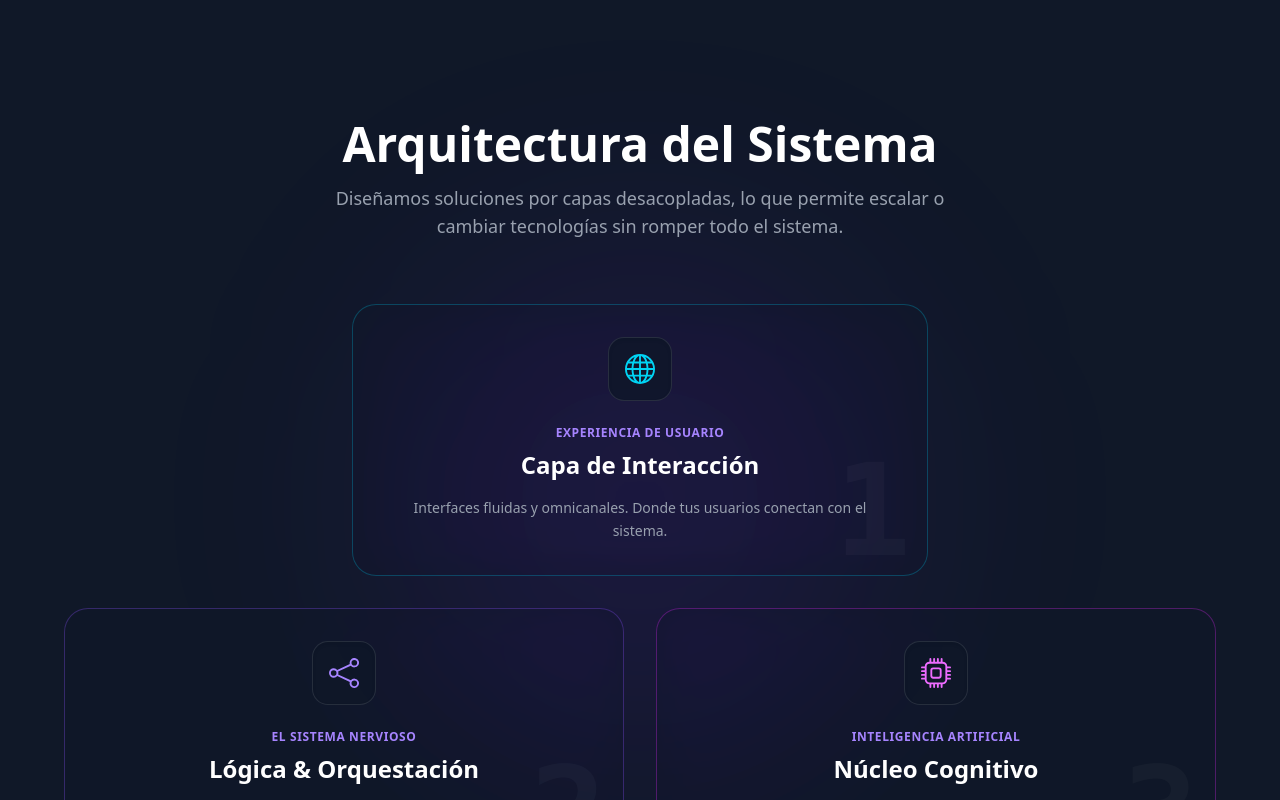
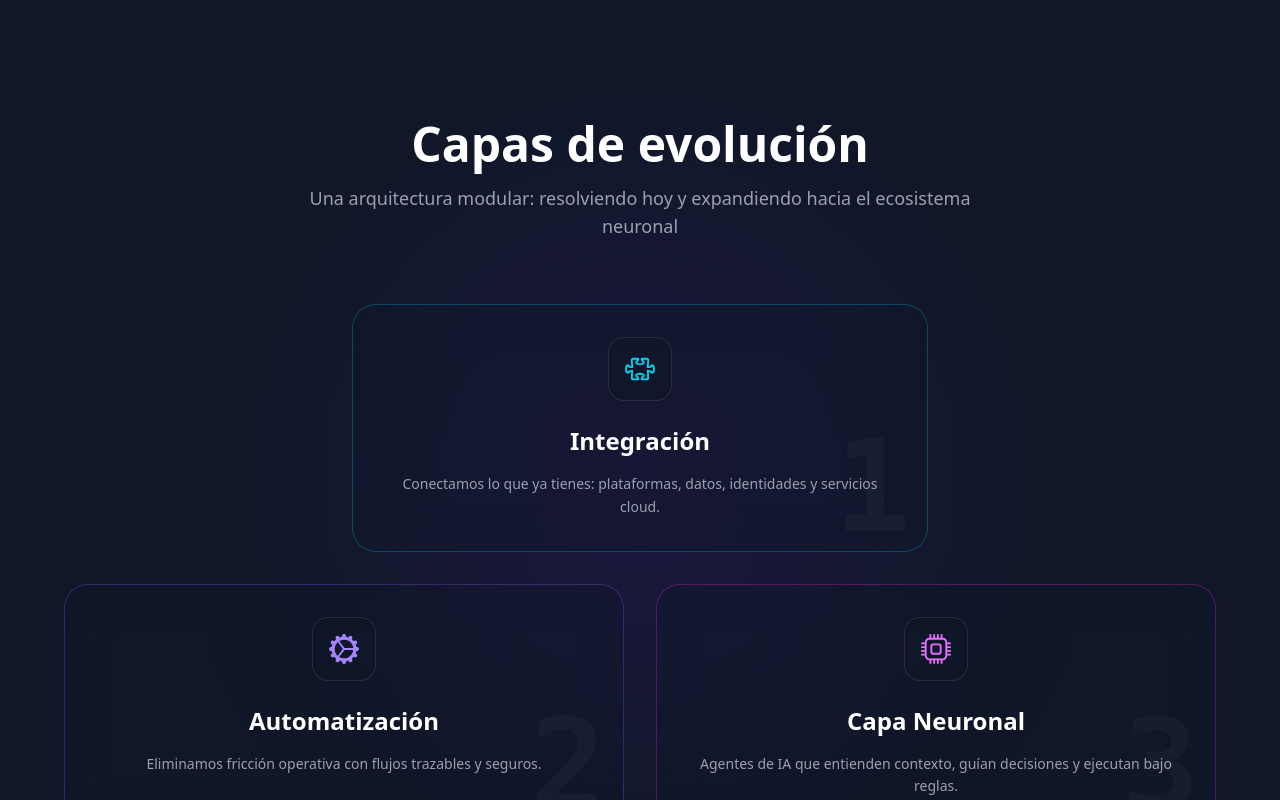
Before and after one commit to benjvvg/Landing-ILMIO, a React (Vite) app: page / in a window 1280 px wide. Shown: the part 1680-2480 px from the top of the page. Built offline with nearby package versions, Linux system fonts and the light colour scheme.

Commit message:
Ajuste de diseño

```diff
--- a/src/components/Arquitectura.jsx
+++ b/src/components/Arquitectura.jsx
@@ -1,32 +1,29 @@
-import { BsCpu, BsShare, BsGlobe } from "react-icons/bs"
+import { BsCpu, BsPuzzle, BsGearWideConnected } from "react-icons/bs"
 
 function Arquitectura() {
     const capas = [
         {
-            id: "interaccion",
-            nombre: "Capa de Interacción",
-            subtitulo: "Experiencia de Usuario",
-            desc: "Interfaces fluidas y omnicanales. Donde tus usuarios conectan con el sistema.",
-            icono: <BsGlobe className="text-cyan-400" />,
+            id: "integración",
+            nombre: "Integración",
+            desc: "Conectamos lo que ya tienes: plataformas, datos, identidades y servicios cloud.",
+            icono: <BsPuzzle className="text-cyan-400" />,
             color: "border-cyan-500/30 hover:border-cyan-500/60",
             bgGradient: "from-cyan-500/10 to-transparent",
             className: "md:col-span-2 md:w-1/2 md:mx-auto"
         },
         {
-            id: "orquestacion",
-            nombre: "Lógica & Orquestación",
-            subtitulo: "El Sistema Nervioso",
-            desc: "Integración de flujos. Conectamos tus herramientas actuales para automatizar tareas.",
-            icono: <BsShare className="text-violet-400" />,
+            id: "automatización",
+            nombre: "Automatización",
+            desc: "Eliminamos fricción operativa con flujos trazables y seguros.",
+            icono: <BsGearWideConnected className="text-violet-400" />,
             color: "border-violet-500/30 hover:border-violet-500/60",
             bgGradient: "from-violet-500/10 to-transparent",
             className: "md:col-span-1"
         },
         {
             id: "inteligencia",
-            nombre: "Núcleo Cognitivo",
-            subtitulo: "Inteligencia Artificial",
-            desc: "Modelos de IA que analizan, deciden y generan contenido en tiempo real.",
+            nombre: "Capa Neuronal",
+            desc: "Agentes de IA que entienden contexto, guían decisiones y ejecutan bajo reglas.",
             icono: <BsCpu className="text-fuchsia-400" />,
             color: "border-fuchsia-500/30 hover:border-fuchsia-500/60",
             bgGradient: "from-fuchsia-500/10 to-transparent",
@@ -35,15 +32,15 @@ function Arquitectura() {
     ];
 
     return (
-        <section className="py-24 px-4 relative z-10 overflow-hidden">
+        <section id="capas" className="py-24 px-4 relative z-10 overflow-hidden bg-gray-900">
             <div className="absolute top-1/2 left-1/2 -translate-x-1/2 -translate-y-1/2 w-125 h-125 bg-violet-600/10 rounded-full blur-[120px] pointer-events-none"></div>
 
             <div className="max-w-6xl mx-auto relative">
 
                 <div className="text-center mb-16">
-                    <h2 className="text-3xl md:text-5xl font-bold text-white mb-4">Arquitectura del Sistema</h2>
+                    <h2 className="text-3xl md:text-5xl font-bold text-white mb-4">Capas de evolución</h2>
                     <p className="text-gray-400 max-w-2xl mx-auto text-lg">
-                        Diseñamos soluciones por capas desacopladas, lo que permite escalar o cambiar tecnologías sin romper todo el sistema.
+                        Una arquitectura modular: resolviendo hoy y expandiendo hacia el ecosistema neuronal
                     </p>
                 </div>
 
@@ -58,9 +55,6 @@ function Arquitectura() {
                                 <div className="w-16 h-16 rounded-2xl bg-gray-900/80 border border-white/10 flex items-center justify-center text-3xl shadow-inner mb-6 group-hover:scale-110 transition-transform duration-300">
                                 {capa.icono}
                                 </div>
-                                <h4 className="text-xs font-bold text-violet-400 mb-2 uppercase tracking-wider">
-                                {capa.subtitulo}
-                                </h4>
                                 <h3 className="text-2xl font-bold text-white mb-4">
                                 {capa.nombre}
                                 </h3>
--- a/src/components/Footer.jsx
+++ b/src/components/Footer.jsx
@@ -8,7 +8,7 @@ function Footer() {
 
                     <div className="col-span-1 md:col-span-2">
                         <h3 className="text-2xl font-bold text-white mb-4 flex items-center gap-2">
-                            <span className="w-3 h-3 rounded-full bg-violet-500"></span>
+                            <span className="w-3 h-3 rounded-full bg-violet-900"></span>
                             ILMIO
                         </h3>
                         <p className="text-gray-400 text-sm leading-relaxed max-w-sm">
@@ -21,6 +21,7 @@ function Footer() {
                         <ul className="space-y-2 text-sm text-gray-400">
                             <li><a href="#" className="hover:text-violet-400 transition-colors">Inicio</a></li>
                             <li><a href="#servicios" className="hover:text-violet-400 transition-colors">Servicios</a></li>
+                            <li><a href="#capas" className="hover:text-violet-400 transition-colors">Arquitectura</a></li>
                             <li><a href="#como" className="hover:text-violet-400 transition-colors">Metodología</a></li>
                             <li><a href="#contacto" className="hover:text-violet-400 transition-colors"></a>Contacto</li>
                         </ul>
@@ -29,12 +30,6 @@ function Footer() {
                     <div>
                         <h4 className="text-white font-bold mb-4">Conecta</h4>
                         <div className="flex gap-4 mb-6">
-                            <a href="#" className="w-10 h-10 rounded-full bg-white/5 flex items-center justify-center text-gray-400 hover:bg-violet-600 hover:text-white transition-all">
-                                <BsLinkedin />
-                            </a>
-                            <a href="#" className="w-10 h-10 rounded-full bg-white/5 flex items-center justify-center text-gray-400 hover:bg-violet-600 hover:text-white transition-all">
-                                <BsGithub />
-                            </a>
                             <a href="mailto:contacto@ilmio.tech" className="w-10 h-10 rounded-full bg-white/5 flex items-center justify-center text-gray-400 hover:bg-violet-600 hover:text-white transition-all">
                                 <BsEnvelope />
                             </a>
@@ -43,7 +38,7 @@ function Footer() {
                 </div>
 
                 <div className="pt-8 border-t border-white/5 flex flex-col md:flex-row justify-between items-center gap-4 text-xs text-gray-500">
-                    <p>© {new Date().getFullYear()} ILMIO Tech. Todos los derechos reservados.</p>
+                    <p>© {new Date().getFullYear()} ILMIO - Sistemas vivos en evolución.</p>
                 </div>
             </div>
         </footer>
--- a/src/components/Hero.jsx
+++ b/src/components/Hero.jsx
@@ -2,7 +2,7 @@ import Typewriter from '../components/Typewriter'
 
 function Hero() {
     return (
-        <section className="min-h-screen flex flex-col justify-center items-center text-center px-4 pt-20 relative overflow-hidden bg-gray-900">
+        <section id="inicio" className="min-h-screen flex flex-col justify-center items-center text-center px-4 pt-20 relative overflow-hidden bg-gray-900">
 
             <div className='absolute inset-0 w-full h-full pointer-events-none'>
                 <div className='absolute top-0 left-1/4 w-96 h-96 bg-violet-600/30 rounded-full mix-blend-screen filter blur-[100px] animate-blob'></div>
@@ -23,7 +23,7 @@ function Hero() {
                 </h1>
                 <p className="text-xl text-gray-200 max-w-2xl mb-8 leading-relaxed opacity-0 animate-[fadeInUp_1s_ease-out_2s_forwards]">
                     Diseñamos <strong>sistemas vivos</strong> que aprenden,
-                    se adaptan y generan impacto real.
+                    se adaptan y generan impacto.
                 </p>
                 <div className="flex flex-col sm:flex-row gap-4 mb-12 opacity-0 animate-[fadeInUp_1s_ease-out_2.5s_forwards]">
                     <a href="#contacto" className="bg-violet-600 hover:bg-violet-500 text-white font-bold py-3 px-8 rounded-full transition-all hover:scale-105 shadow-[0_0_20px_rgba(124,58,237,0.4)]">
```
Also changed, not shown: src/components/Contacto.jsx (+23 -11 lines), 1 other file (tests, documents, lock files or other folders).
